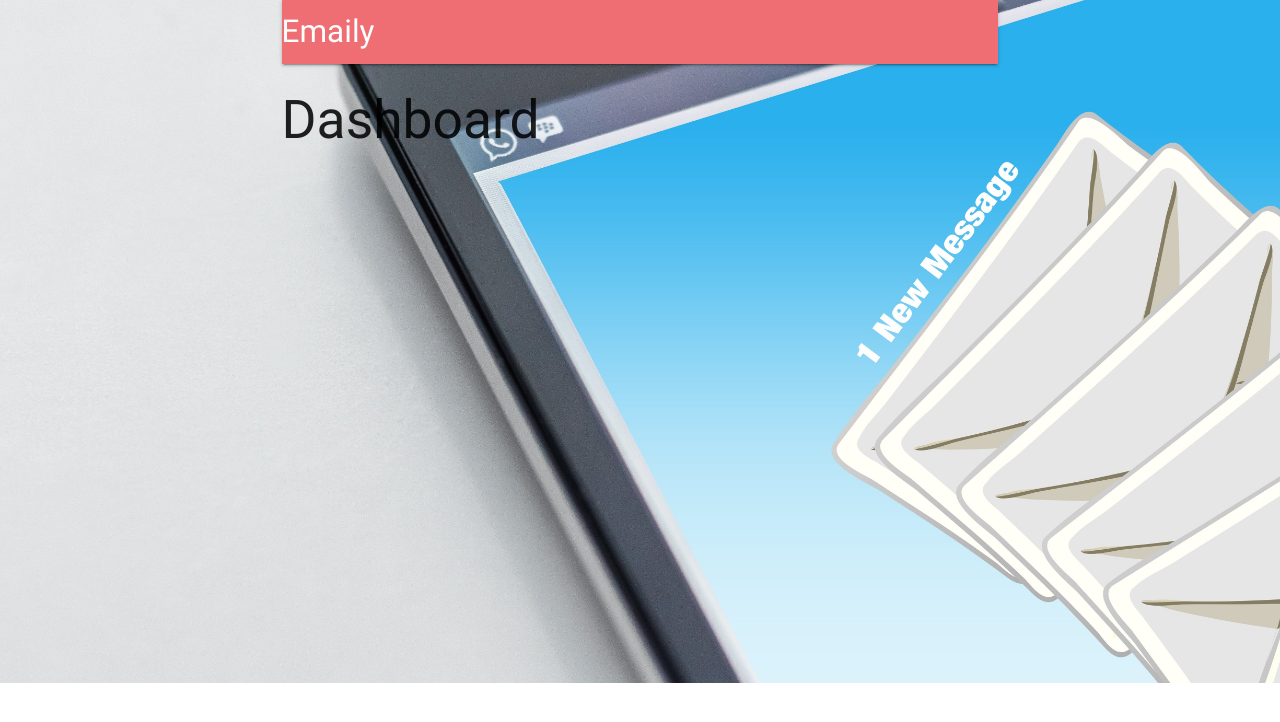
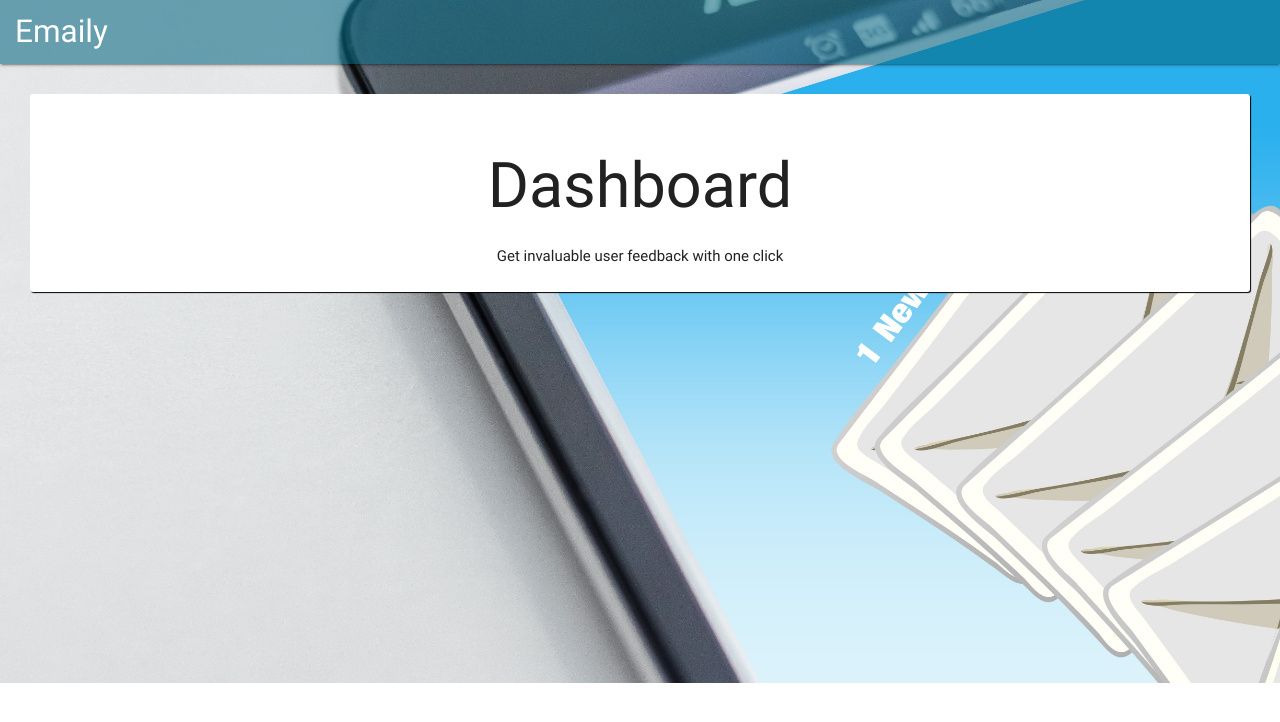
Before and after one commit to CatPerry/mern-email-app, a React (Create React App) app in the folder client/: page /surveys in a window 1280 px wide. Shown: the top 722 px of the page. Built offline with nearby package versions, Linux system fonts and the light colour scheme; no server answers.

Commit message:
a little styling before setting up surveys

```diff
--- a/client/src/components/App.css
+++ b/client/src/components/App.css
@@ -3,18 +3,27 @@ body {
   background-size: cover;
 }
 .App {
-  width: 80%;
-  margin: 0 auto;
-  height: auto;
+  width: 100%;
+  margin: 0;
   -webkit-background-size: cover;
   -moz-background-size: cover;
   -o-background-size: cover;
   background-size: cover;
 }
+.container {
+  margin: 0;
+  width: 100%;
+}
 li {
   margin: 0 10px;
 }
 nav {
+  width: 100%;
+  margin: 0 auto;
+  background-color: rgba(0, 102, 128, 0.555);
+  padding-left: 15px;
+}
+.nav-wrapper {
   width: 100%;
 }
 .textbox {
--- a/client/src/components/App.js
+++ b/client/src/components/App.js
@@ -6,9 +6,9 @@ import './App.css';
 import './emails.jpg';
 
 import Header from './Header';
-import Landing from "./Landing";
+import Landing from './Landing';
+import Dashboard from './Dashboard'
 
-const Dashboard = () => <h2>Dashboard</h2>;
 const SurveyNew = () => <h2>SurveyNew</h2>;
 
 
--- /dev/null
+++ b/client/src/components/Dashboard.js
@@ -0,0 +1,12 @@
+import React from "react";
+
+const Dashboard = () => {
+  return (
+    <div className="textbox" style={{ textAlign: "center" }}>
+      <h1>Dashboard</h1>
+      Get invaluable user feedback with one click
+    </div>
+  );
+};
+
+export default Dashboard;
--- a/client/src/components/Landing.js
+++ b/client/src/components/Landing.js
@@ -3,7 +3,7 @@ import React from 'react';
 const Landing = () => {
   return (
     <div className="textbox"style={{ textAlign: 'center' }}>
-      <h1>Emaily</h1>
+      <h1><em>Emaily</em></h1>
         We make collecting user feedback easy!
     </div>
   );
```
